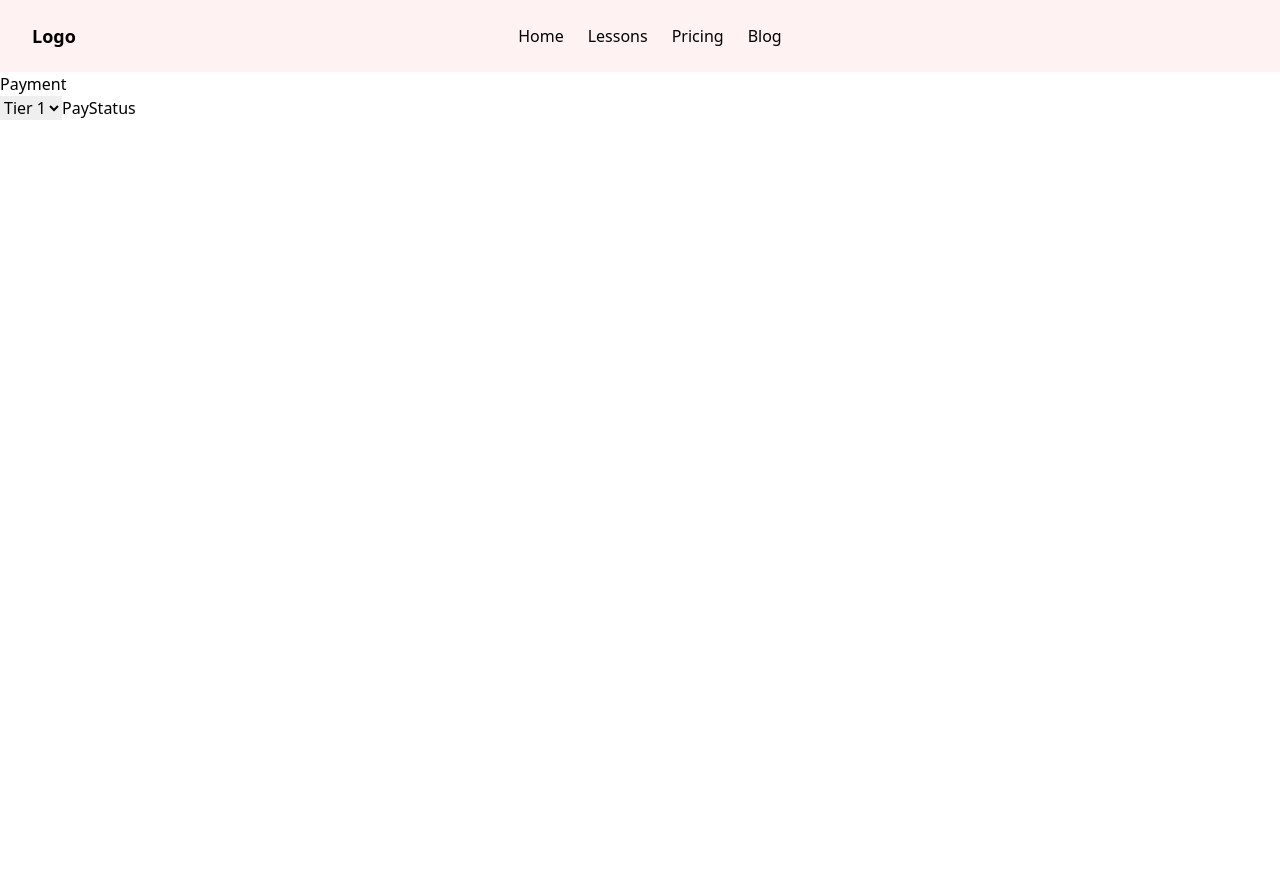
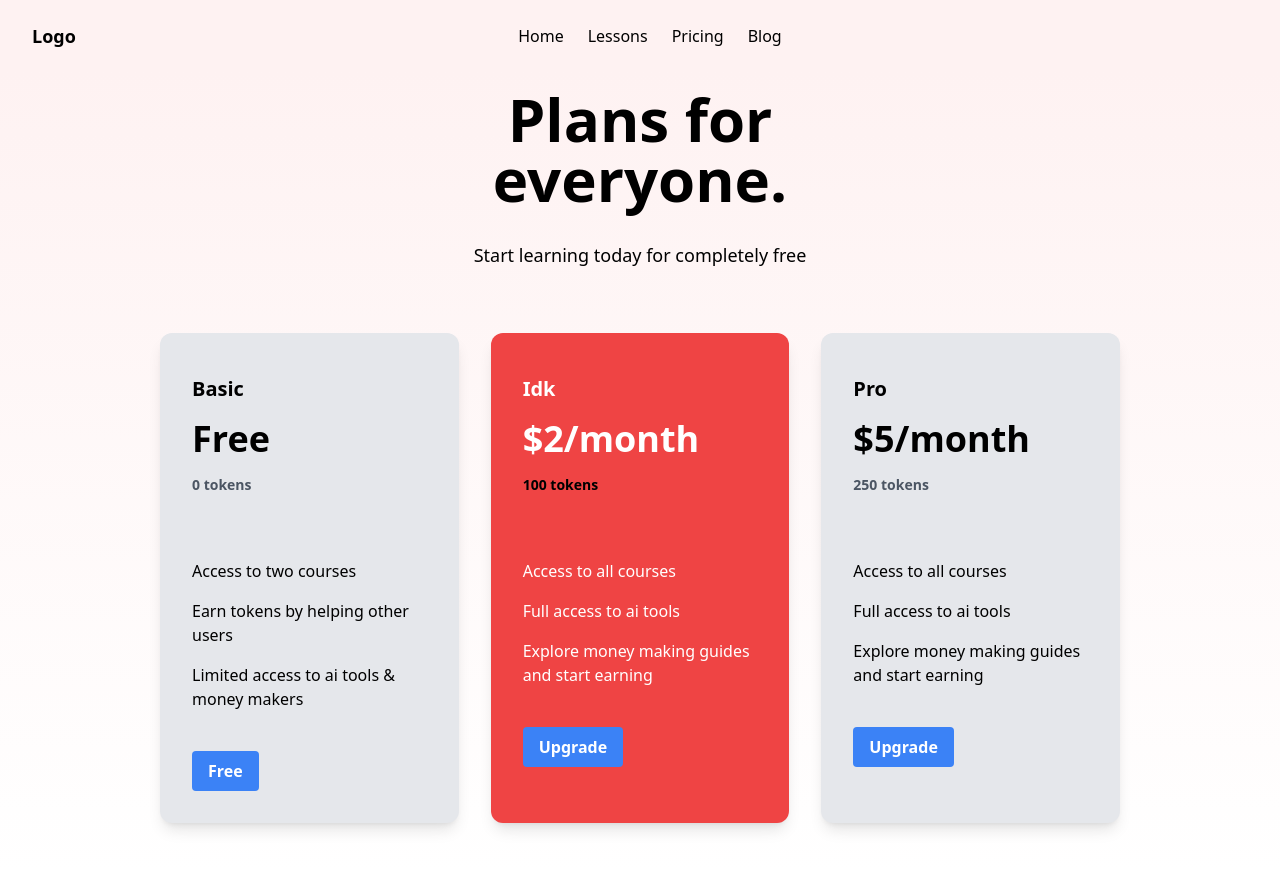
Before and after one commit to freesampul/sidehust, a React (Create React App) app: page /checkout in a window 1280 px wide. Before the commit the page ends 800 px from the top, so only its background shows below. Built offline with nearby package versions, Linux system fonts and the light colour scheme; no server answers.

Commit message:
who wouldn't want to buy this?

```diff
--- a/src/components/payment/payment.component.jsx
+++ b/src/components/payment/payment.component.jsx
@@ -1,13 +1,10 @@
 import React, { useState } from 'react';
 import { getCheckoutUrl } from "../../utils/firebase/firebase.utils";
-import { firebaseApp, validateUserSubscription } from "../../utils/firebase/firebase.utils"; // Ensure you export `firebaseApp`
+import { firebaseApp } from "../../utils/firebase/firebase.utils"; // Ensure you export `firebaseApp`
 
 const Payment = () => {
     const [selectedTier, setSelectedTier] = useState("Tier 1");
 
-    const handleTierChange = (event) => {
-        setSelectedTier(event.target.value);
-    };
 
     const handlePayment = async () => {
         try {
@@ -27,31 +24,56 @@ const Payment = () => {
         }
     };
 
-    // const printStatus = async () => {
-    //     try {
-    //         const status = await getPremiumStatusAndUpdatePoints(firebaseApp);
-    //         console.log("Premium status", status);
-    //     } catch (error) {
-    //         console.log("Error getting premium status", error);
-    //     }
-    // }
-
-    const validateUser = async () => {
-        validateUserSubscription(firebaseApp, "userId");
-    }
-
     return (
-        <div>
-            <h1>Payment</h1>
-            <select value={selectedTier} onChange={handleTierChange}>
-                <option value="Tier 1">Tier 1</option>
-                <option value="Tier 2">Tier 2</option>
-                <option value="Tier 3">Tier 3</option>
-            </select>
-            <button onClick={handlePayment}>Pay</button>
-            <button onClick={validateUser}>Status</button>
-        </div>
-
+        <>
+            <div className="h-screen relative">
+                <div className="h-screen bg-gradient-to-b from-red-50 to-white-100 absolute top-0 left-0 right-0"></div>
+                <div className="flex flex-col items-center justify-center h-screen relative">
+                    <div className="max-w-lg px-4">
+                        <h1 className="text-4xl md:text-6xl font-bold text-center mb-8">Plans for everyone.</h1>
+                        <p className="text-lg text-center">Start learning today for completely free</p>
+                    </div>
+                    <div className="grid grid-cols-3 gap-8 mt-8 mx-auto w-4/5 outline-gray-100 p-8 rounded-lg">
+                        <div className="bg-gray-200 rounded-xl shadow-lg p-8">
+                            <h2 className="text-xl font-bold mb-4">Basic</h2>
+                            <h2 className="text-4xl font-bold mb-4">Free</h2>
+                            <h3 className="text-sm font-bold mb-4 text-gray-600">0 tokens</h3>
+                            <br></br>
+                            <br></br>
+                            <p className="text-md mb-4">Access to two courses</p>
+                            <p className="text-md mb-4">Earn tokens by helping other users</p>
+                            <p className="text-md mb-4">Limited access to ai tools & money makers</p>
+                            <br></br>
+                            <button className="bg-blue-500 hover:bg-blue-700 text-white font-bold py-2 px-4 rounded">Free</button>
+                        </div>
+                        <div className="bg-red-500 text-white rounded-xl shadow-lg p-8">
+                            <h2 className="text-xl font-bold mb-4">Idk</h2>
+                            <h2 className="text-4xl font-bold mb-4">$2/month</h2>
+                            <h3 className="text-sm font-bold mb-4 text-black">100 tokens</h3>
+                            <br></br>
+                            <br></br>
+                            <p className="text-md mb-4">Access to all courses</p>
+                            <p className="text-md mb-4">Full access to ai tools</p>
+                            <p className="text-md mb-4">Explore money making guides and start earning</p>
+                            <br></br>
+                            <button className="bg-blue-500 hover:bg-blue-700 text-white font-bold py-2 px-4 rounded" onClick={handlePayment}>Upgrade</button>
+                        </div>
+                        <div className="bg-gray-200 rounded-xl shadow-lg p-8">
+                            <h2 className="text-xl font-bold mb-4">Pro</h2>
+                            <h2 className="text-4xl font-bold mb-4">$5/month</h2>
+                            <h3 className="text-sm font-bold mb-4 text-gray-600">250 tokens</h3>
+                            <br></br>
+                            <br></br>
+                            <p className="text-md mb-4">Access to all courses</p>
+                            <p className="text-md mb-4">Full access to ai tools</p>
+                            <p className="text-md mb-4">Explore money making guides and start earning</p>
+                            <br></br>
+                            <button className="bg-blue-500 hover:bg-blue-700 text-white font-bold py-2 px-4 rounded" onClick={handlePayment}>Upgrade</button>
+                        </div>
+                    </div>
+                </div>
+            </div>
+        </>
     );
 }
 
```
